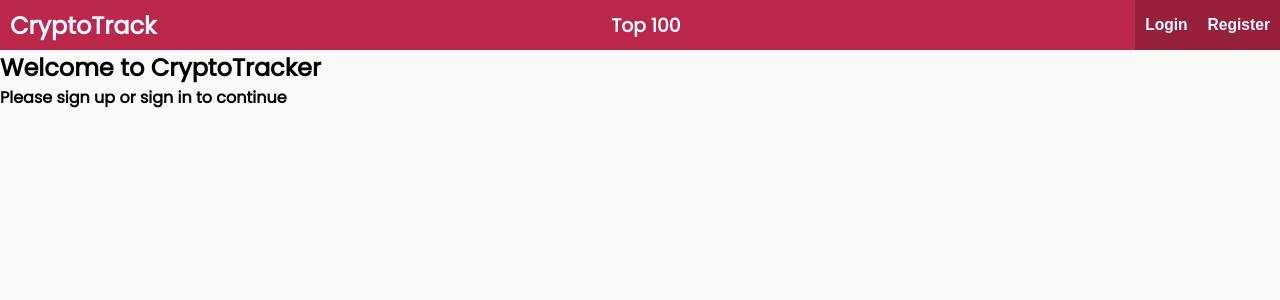
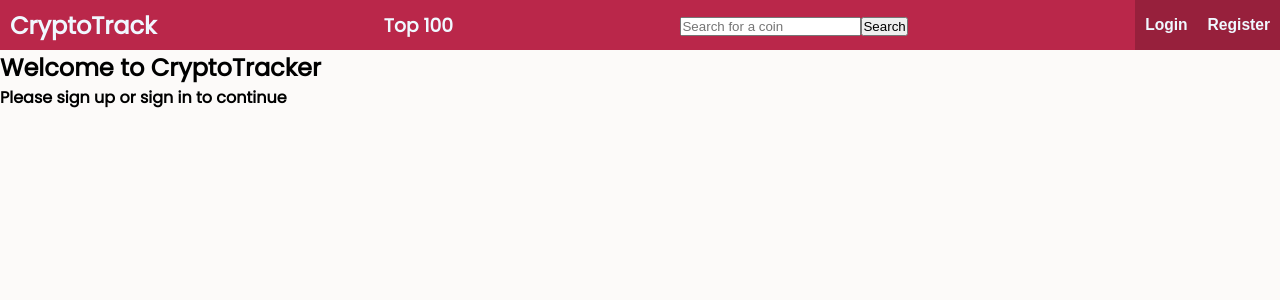
Before and after one commit to zsoobratty/cryptotracking, a React (Create React App) app in the folder client/: page / in a window 1280 px wide. Shown: the top 300 px of the page. Built offline with nearby package versions, Linux system fonts and the light colour scheme; no server answers.

Commit message:
Put search form into NavBar

```diff
--- a/client/src/components/NavBar.js
+++ b/client/src/components/NavBar.js
@@ -12,6 +12,10 @@ const NavBar = () => {
                 <Link to="/"><h1 className='title'>CryptoTrack</h1></Link>
                 {userData.user && <Link to="/portfolio"><h3>Portfolio</h3></Link>}
                 <Link to="/coins"><h3>Top 100</h3></Link>
+                <form className='NavBar-search-form'>
+                    <input type="text" placeholder="Search for a coin"/>
+                    <input type="submit" value="Search"/>
+                </form>
                 <AuthOptions />
             </nav>
     )
```
